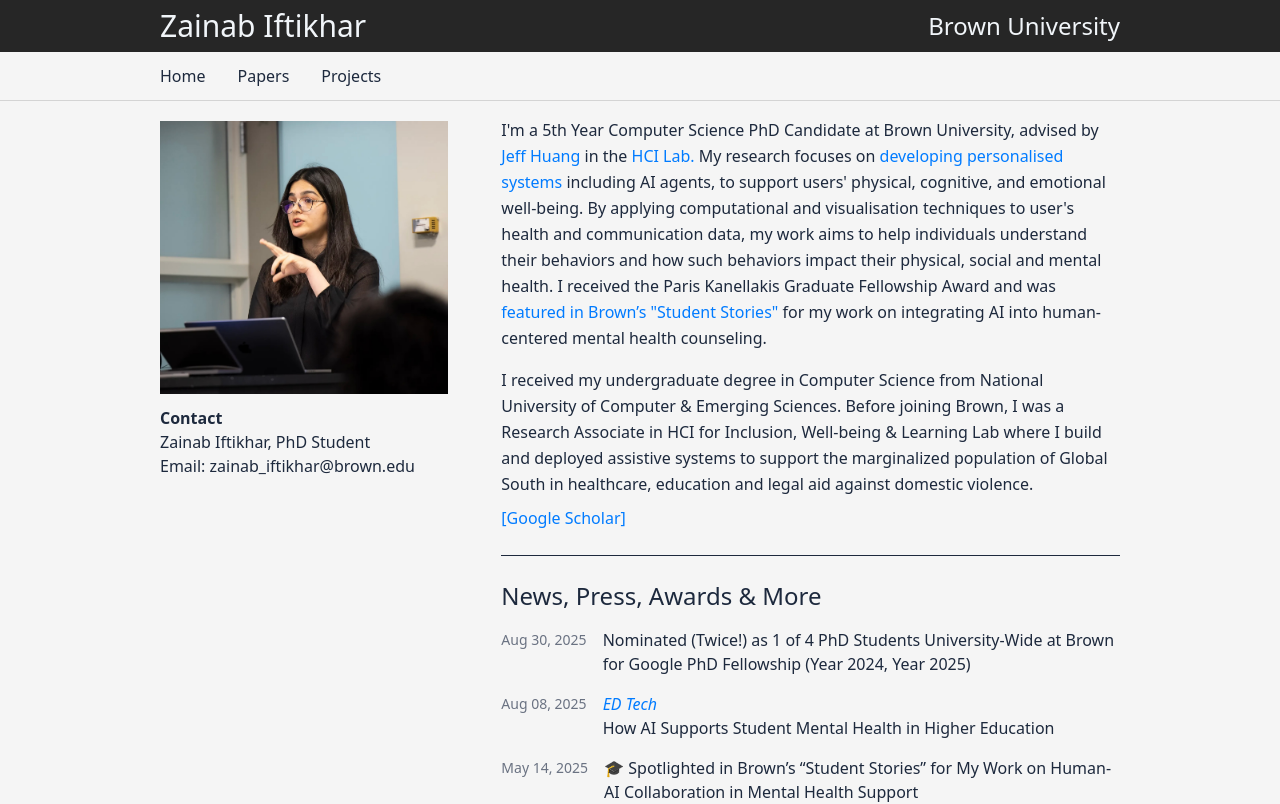
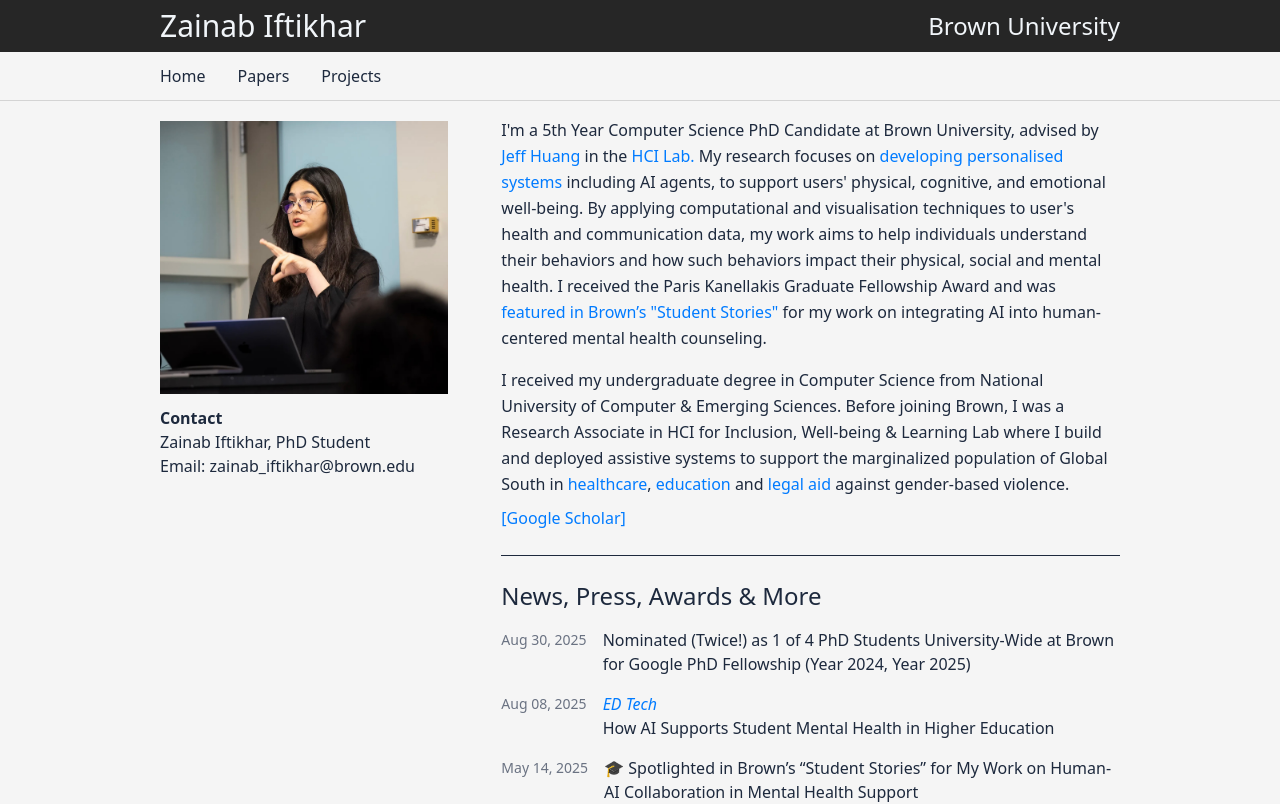
Before and after one commit to prettybuffy/web-vite-app, a React (Vite) app: page / in a window 1280 px wide. Shown: the top 804 px of the page. Built offline with nearby package versions, Linux system fonts and the light colour scheme.

Commit message:
add links for lums projects

```diff
--- a/src/pages/About.jsx
+++ b/src/pages/About.jsx
@@ -20,9 +20,11 @@ export default function About() {
           <p className="leading-relaxed">
             I received my undergraduate degree in Computer Science from National University of Computer & Emerging Sciences.
             Before joining Brown, I was a Research Associate in HCI for Inclusion, Well-being & Learning Lab where I build and deployed
-            assistive systems to support the marginalized population of Global South in healthcare, education and legal aid against
-            domestic violence. {/*I have also interned at Google Research working
-            on large language models and multimodal AI systems.*/}</p>
+            assistive systems to support the marginalized population of Global South in
+            {' '}<a href="https://corona.assisted.pk/en" className="text-emphasis hover:text-highlight">healthcare</a>,
+            {' '}<a href="https://autism.assisted.pk/en" className="text-emphasis hover:text-highlight">education</a> and
+            {' '}<a href="https://humqadam.shirkatgah.org/" className="text-emphasis hover:text-highlight">legal aid</a> against
+            gender-based violence.</p>
           <p className="leading-relaxed mt-2">
             <a  href="https://scholar.google.com/citations?user=x9GuCAQAAAAJ&hl=en" target="_blank"
             rel="noopener noreferrer"
```
